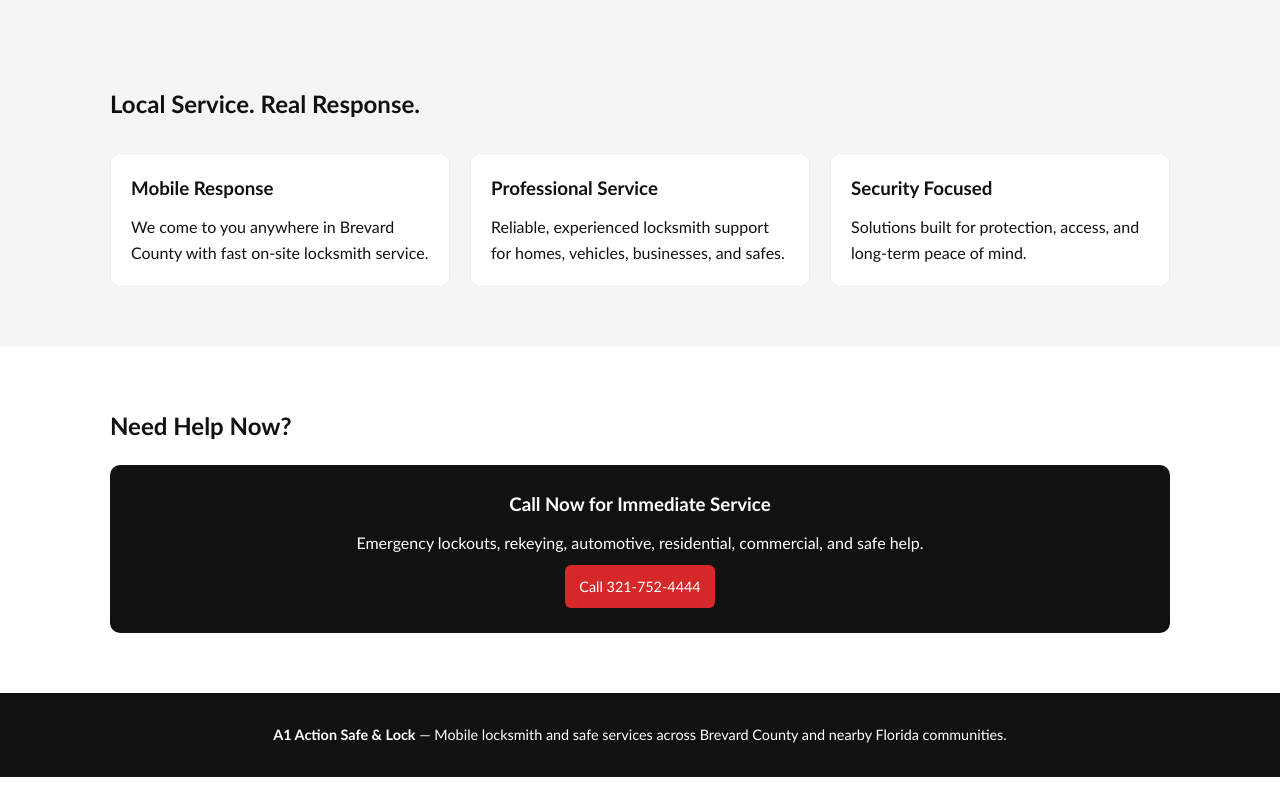
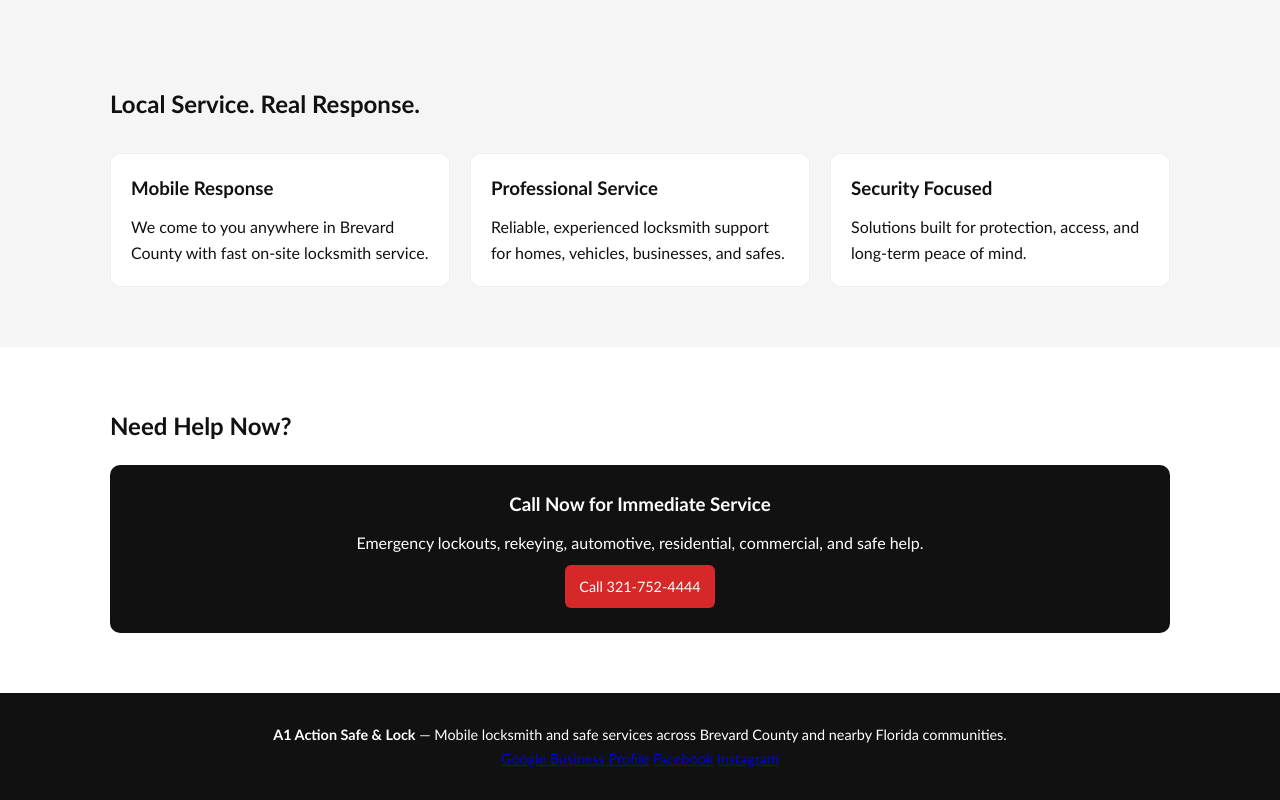
Before and after one commit to globalconceptsmediallc-oss/a1actionsafeandlock-sandbox, a plain HTML site: page index.html in a window 1280 px wide. Shown: the part 2366-3166 px from the top of the page. Before the commit the page ends 3143 px from the top, so only its background shows below. Drawn offline with Linux system fonts and the light colour scheme.

Commit message:
Update footer.html

```diff
--- a/partials/footer.html
+++ b/partials/footer.html
@@ -3,5 +3,11 @@
     <p>
       <strong>A1 Action Safe &amp; Lock</strong> — Mobile locksmith and safe services across Brevard County and nearby Florida communities.
     </p>
+
+    <div class="footer-social">
+      <a href="PASTE-GOOGLE-BUSINESS-LINK-HERE" target="_blank" rel="noopener noreferrer">Google Business Profile</a>
+      <a href="PASTE-FACEBOOK-LINK-HERE" target="_blank" rel="noopener noreferrer">Facebook</a>
+      <a href="PASTE-INSTAGRAM-LINK-HERE" target="_blank" rel="noopener noreferrer">Instagram</a>
+    </div>
   </div>
 </footer>
```
